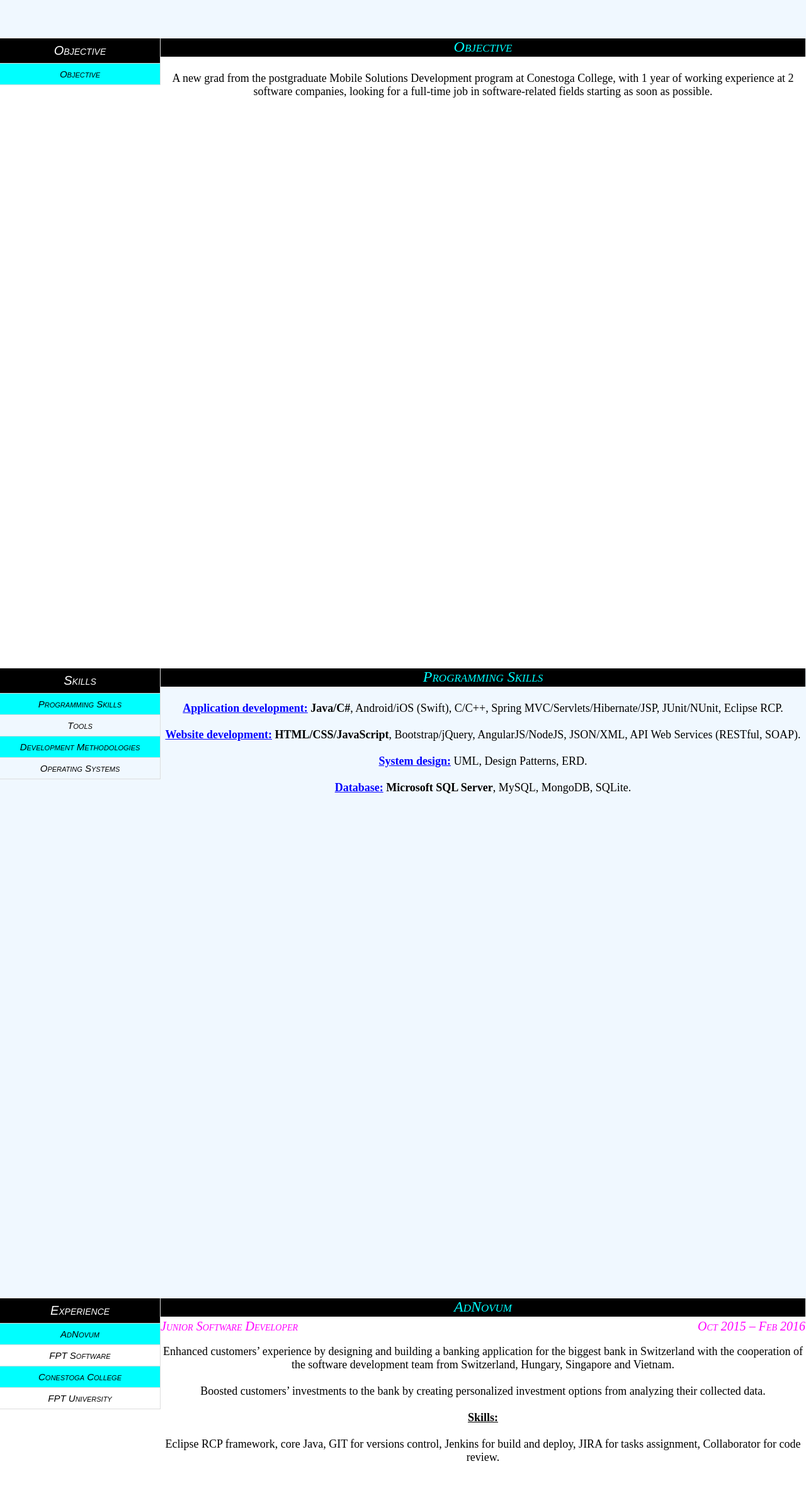
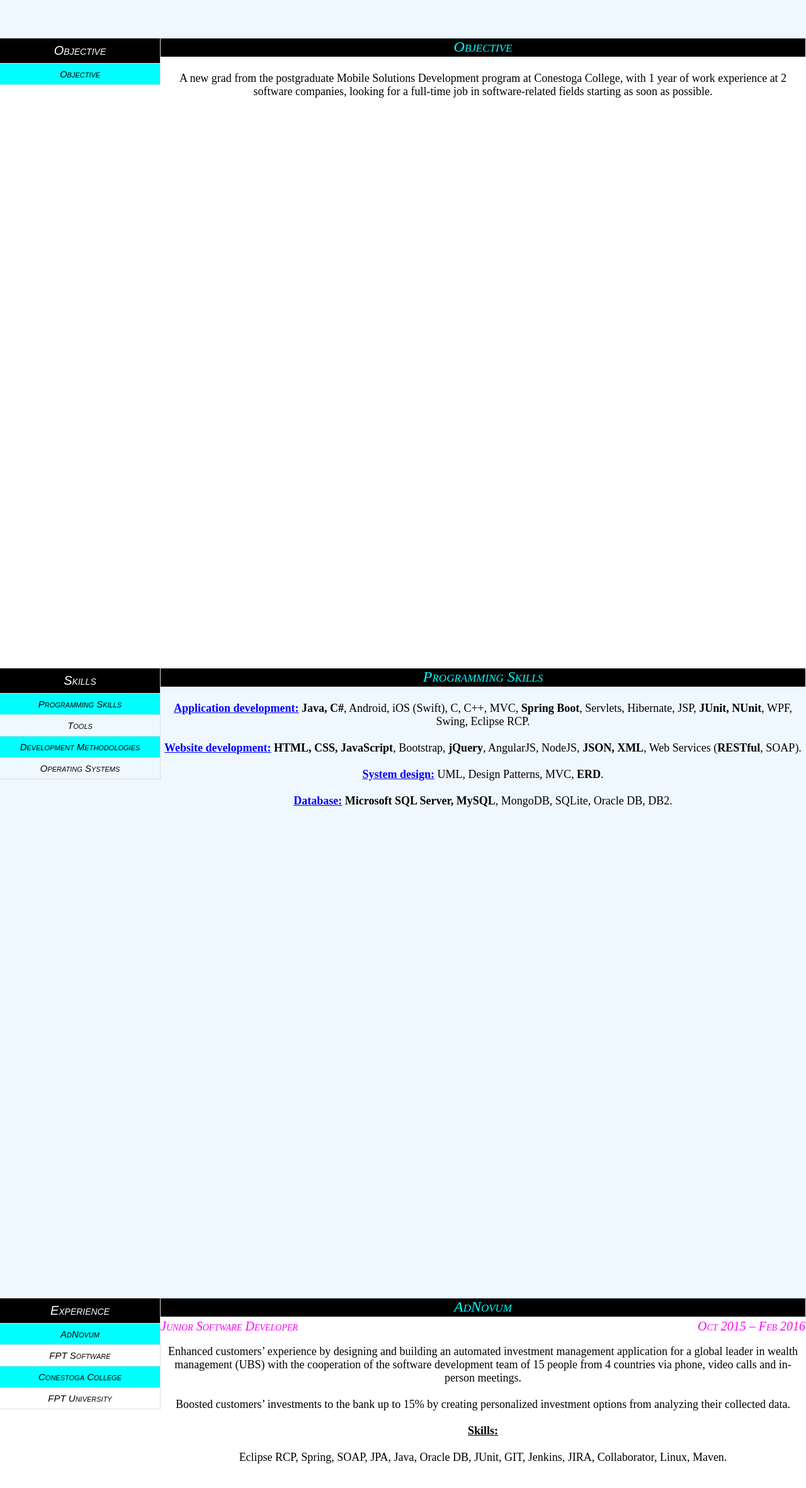
Before and after one commit to dtran1226/My-Portfolio, a plain HTML site: page index.html in a window 1280 px wide. Shown: the part 1533-3895 px from the top of the page at 63% size. Drawn offline with Linux system fonts and the light colour scheme.

Commit message:
Update index.html

```diff
--- a/index.html
+++ b/index.html
@@ -121,7 +121,7 @@
         </table>
         <div class="pageContent">
             <h3>Objective</h3>
-            <p>A new grad from the postgraduate Mobile Solutions Development program at Conestoga College, with 1 year of working experience at 2 software companies, looking for a full-time job in software-related fields starting as soon as possible.</p>
+            <p>A new grad from the postgraduate Mobile Solutions Development program at Conestoga College, with 1 year of work experience at 2 software companies, looking for a full-time job in software-related fields starting as soon as possible.</p>
         </div>
     </div>
     <div id="skiPg">
@@ -154,7 +154,7 @@
         </table>
         <div class="pageContent">
             <h3>Programming Skills</h3>
-            <p><b><u style='color:blue'>Application development:</u></b>&nbsp<b>Java/C#</b>, Android/iOS (Swift), C/C++, Spring MVC/Servlets/Hibernate/JSP, JUnit/NUnit, Eclipse RCP.<br></br><b><u style='color:blue'>Website development:</u></b>&nbsp<b>HTML/CSS/JavaScript</b>, Bootstrap/jQuery, AngularJS/NodeJS, JSON/XML, API Web Services (RESTful, SOAP).<br></br><b><u style='color:blue'>System design:</u></b>&nbspUML, Design Patterns, ERD.<br></br><b><u style='color:blue'>Database:</u></b>&nbsp<b>Microsoft SQL Server</b>, MySQL, MongoDB, SQLite.</p>
+            <p><b><u style='color:blue'>Application development:</u></b>&nbsp<b>Java, C#</b>, Android, iOS (Swift), C, C++, MVC, <b>Spring Boot</b>, Servlets, Hibernate, JSP, <b>JUnit, NUnit</b>, WPF, Swing, Eclipse RCP.<br></br><b><u style='color:blue'>Website development:</u></b>&nbsp<b>HTML, CSS, JavaScript</b>, Bootstrap, <b>jQuery</b>, AngularJS, NodeJS, <b>JSON, XML</b>, Web Services (<b>RESTful</b>, SOAP).<br></br><b><u style='color:blue'>System design:</u></b>&nbspUML, Design Patterns, MVC, <b>ERD</b>.<br></br><b><u style='color:blue'>Database:</u></b>&nbsp<b>Microsoft SQL Server, MySQL</b>, MongoDB, SQLite, Oracle DB, DB2.</p>
         </div>
     </div>
     <div id="expPg">
@@ -191,7 +191,7 @@
                 <span id="title">Junior Software Developer</span>
                 <span id="period">Oct 2015 – Feb 2016</span>
             </div>
-            <p>Enhanced customers’ experience by designing and building a banking application for the biggest bank in Switzerland with the cooperation of the software development team from Switzerland, Hungary, Singapore and Vietnam.<br></br>Boosted customers’ investments to the bank by creating personalized investment options from analyzing their collected data.<br></br><b><u>Skills:</u></b><br></br>Eclipse RCP framework, core Java, GIT for versions control, Jenkins for build and deploy, JIRA for tasks assignment, Collaborator for code review.</p>
+            <p>Enhanced customers’ experience by designing and building an automated investment management application for a global leader in wealth management (UBS) with the cooperation of the software development team of 15 people from 4 countries via phone, video calls and in-person meetings.<br></br>Boosted customers’ investments to the bank up to 15% by creating personalized investment options from analyzing their collected data.<br></br><b><u>Skills:</u></b><br></br>Eclipse RCP, Spring, SOAP, JPA, Java, Oracle DB, JUnit, GIT, Jenkins, JIRA, Collaborator, Linux, Maven.</p>
         </div>
     </div>
     <div id="eduPg">
@@ -218,7 +218,7 @@
                 <span id="title">Mobile Solutions Development (Postgraduate)</span>
                 <span id="period">Sep 2017 – Apr 2019</span>
             </div>
-            <p><b><u style="color:blue">GPA:</u></b>&nbsp3.86/4.00<br></br><b><u style="color:blue">Certificates:</u></b>&nbspGraduation with Distinction, Dean’s Honour List.<br></br><b><u style="color:blue">Courses:</u></b>&nbspC# Programming, UI Design, System Design and Development, Android, Database Management, Web Technologies, Software Quality Assurance, iOS development, Design Patterns, Computer and Application Security.<br></br><b><u style="color:blue">Outcomes:</u></b>&nbspAll my software development skills and knowledge have been significantly sharpened and improved in detail.</p>
+            <p><b><u style="color:blue">GPA:</u></b>&nbsp3.86/4.00<br></br><b><u style="color:blue">Certificates:</u></b>&nbspGraduation with Distinction, Dean’s Honour List, Co-Curricular Record.<br></br><b><u style="color:blue">Courses:</u></b>&nbspC# Programming, UI Design, System Design and Development, Android, Database Management, Web Technologies, Software Quality Assurance, iOS development, Design Patterns, Computer and Application Security.<br></br><b><u style="color:blue">Outcomes:</u></b>&nbspAll my software development skills and knowledge have been significantly sharpened and improved in detail.</p>
         </div>
     </div>
     <div id="actiPg">
```
